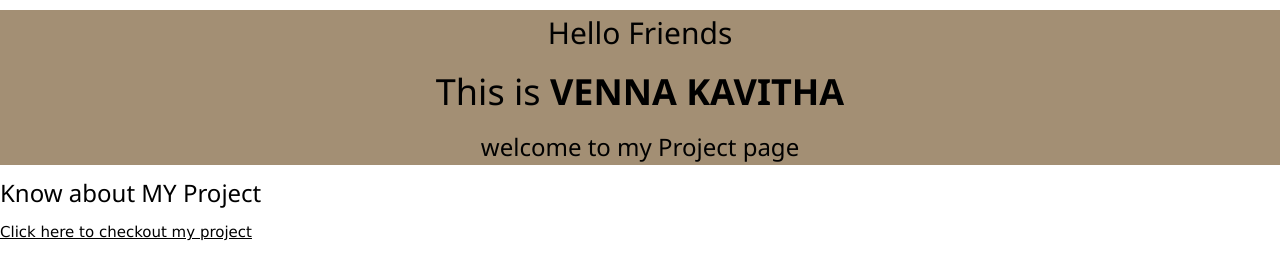
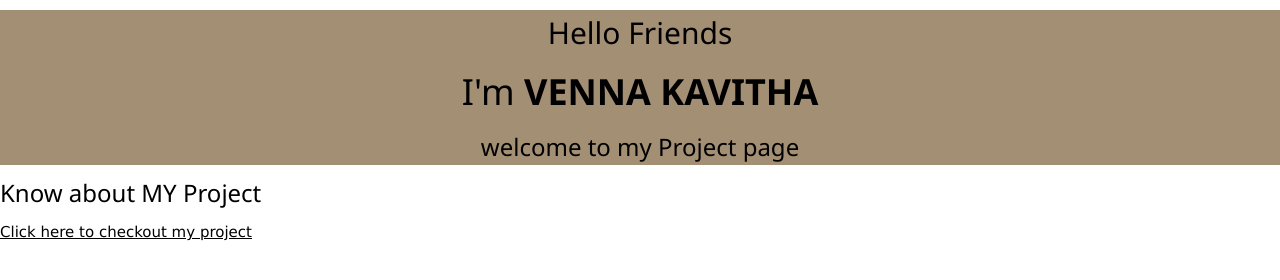
Before and after one commit to vennakavitha/project, a plain HTML site: page index 1.html in a window 1280 px wide. Drawn offline with nearby package versions, Linux system fonts and the light colour scheme.

Commit message:
Update index 1.html

```diff
--- a/index 1.html
+++ b/index 1.html
@@ -3,7 +3,7 @@
     div#intro{
         background-color: rgb(163, 143, 116);
         text-align: center;
-    }
+
 </style>
 <html>
     <head><title>My Portfolio</title>
@@ -14,7 +14,7 @@
     <body>
         <div id="intro">
             <h2>Hello Friends</h2>
-        <h1>This is <strong>VENNA KAVITHA</strong></h1>
+        <h1>I'm  <strong>VENNA KAVITHA</strong></h1>
         <h3>welcome to my Project page</h3>
         </div>
         <div>
```
